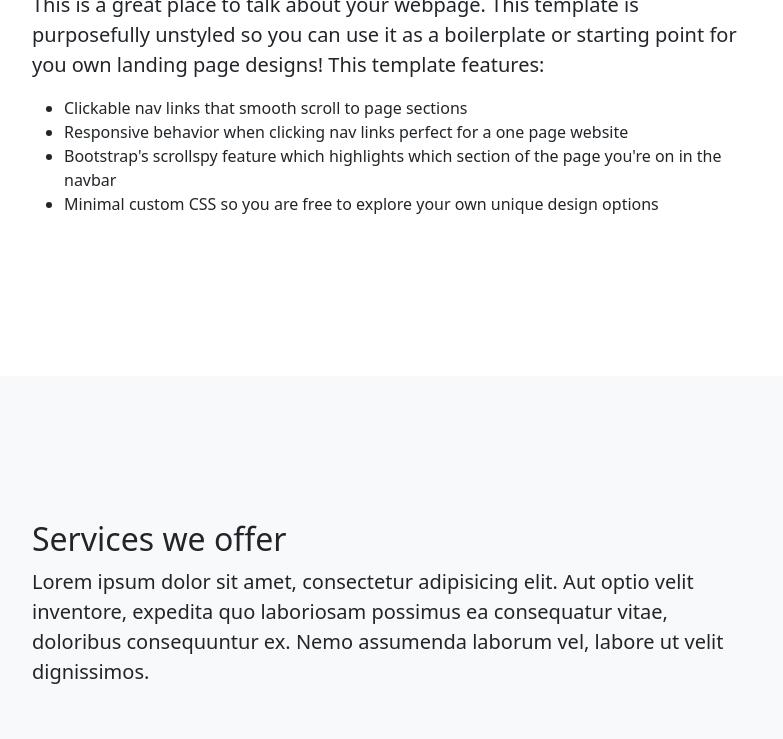
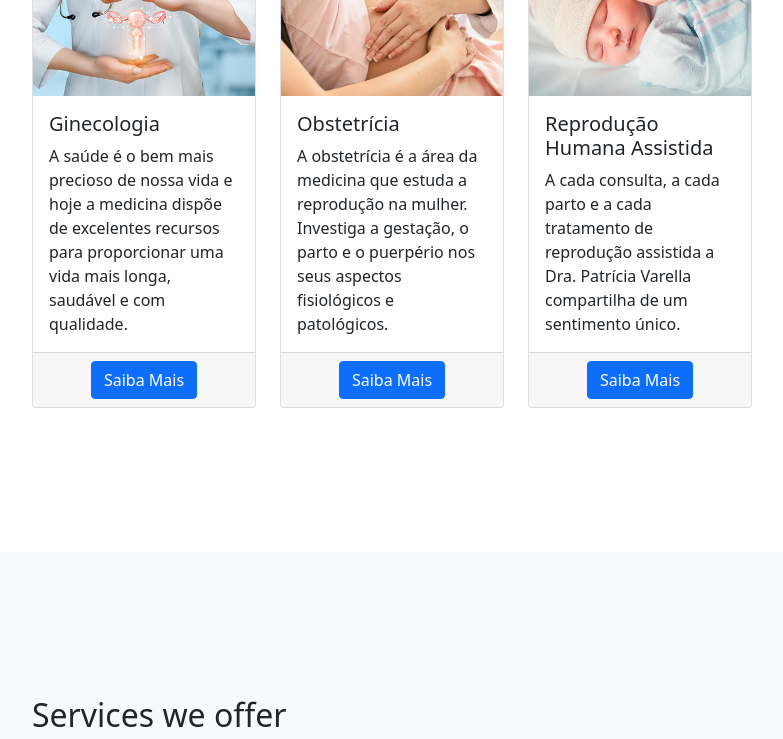
Before and after one commit to raulfmiranda/raulfmiranda.github.io, a plain HTML site: page index.html in a window 1280 px wide. Shown: the part 600-1339 px from the top of the page, without its empty margins (248-1031 px from the left). Drawn offline with nearby package versions, Linux system fonts and the light colour scheme.

Commit message:
novos cards com serviços

```diff
--- a/css/header.css
+++ b/css/header.css
@@ -8,7 +8,7 @@ header {
 }
 
 .carousel-caption {
-    padding-bottom: 6rem;
+    padding-bottom: 3rem;
 }
 
 @media only screen and (min-width: 769px) {
--- a/index.html
+++ b/index.html
@@ -1,6 +1,7 @@
 <!DOCTYPE html>
 <!-- https://drapatriciavarella.com.br/ -->
 <html lang="en">
+
 <head>
     <meta charset="utf-8" />
     <meta name="viewport" content="width=device-width, initial-scale=1, shrink-to-fit=no" />
@@ -12,11 +13,12 @@
     <link href="css/styles.css" rel="stylesheet" />
     <link href="css/header.css" rel="stylesheet" />
 </head>
+
 <body id="page-top">
     <!-- Navigation-->
     <nav class="navbar navbar-expand-lg navbar-dark bg-dark fixed-top" id="mainNav">
         <div class="container px-4">
-            <a class="navbar-brand" href="#page-top">Dra. Clara Maria C. de Carvalho</a>
+            <a class="navbar-brand" href="#page-top">Dra. Clara Maria</a>
             <button class="navbar-toggler" type="button" data-bs-toggle="collapse" data-bs-target="#navbarResponsive"
                 aria-controls="navbarResponsive" aria-expanded="false" aria-label="Toggle navigation"><span
                     class="navbar-toggler-icon"></span></button>
@@ -40,14 +42,23 @@
             </div>
             <div class="carousel-inner">
                 <div class="carousel-item active">
-                    <img src="assets/barriga-gravida.jpg" class="d-block w-100 carousel-img-background" alt="Barriga de Mulher Grávida">
+                    <img src="assets/barriga-gravida.jpg" class="d-block w-100 carousel-img-background"
+                        alt="Barriga de Mulher Grávida">
                     <div class="carousel-caption">
                         <h2>CLÍNICA GINECOLÓGICA E DE OBSTETRÍCIA</h2>
                         <button type="button" class="btn btn-primary">AGENDE AGORA A SUA TELECONSULTA</button>
                     </div>
                 </div>
                 <div class="carousel-item">
-                    <img src="assets/barriga-gravida.jpg" class="d-block w-100 carousel-img-background" alt="Barriga de Mulher Grávida">
+                    <img src="assets/barriga-gravida.jpg" class="d-block w-100 carousel-img-background"
+                        alt="Barriga de Mulher Grávida">
+                    <div class="carousel-caption">
+                        <h2>SEJA BEM VINDA</h2>
+                        <p>Minha missão é proporcionar avaliação, seguimento e conduta em ginecologia, obstetrícia e
+                            Reprodução Humana Assistida pautada no conhecimento científico atualizado, na experiência
+                            clínica adquirida e renovada. É através do tratamento eficaz, diferenciado, individualizado
+                            e humanizado das pacientes que eu me realizo.</p>
+                    </div>
                 </div>
             </div>
             <button class="carousel-control-prev" type="button" data-bs-target="#carouselExampleIndicators"
@@ -67,17 +78,49 @@
         <div class="container px-4">
             <div class="row gx-4 justify-content-center">
                 <div class="col-lg-8">
-                    <h2>About this page</h2>
-                    <p class="lead">This is a great place to talk about your webpage. This template is purposefully
-                        unstyled so you can use it as a boilerplate or starting point for you own landing page designs!
-                        This template features:</p>
-                    <ul>
-                        <li>Clickable nav links that smooth scroll to page sections</li>
-                        <li>Responsive behavior when clicking nav links perfect for a one page website</li>
-                        <li>Bootstrap's scrollspy feature which highlights which section of the page you're on in the
-                            navbar</li>
-                        <li>Minimal custom CSS so you are free to explore your own unique design options</li>
-                    </ul>
+                    <div class="row row-cols-1 row-cols-md-3 g-4">
+                        <div class="col">
+                            <div class="card h-100">
+                                <img src="assets/ginecologia.jpg" class="card-img-top" alt="...">
+                                <div class="card-body">
+                                    <h5 class="card-title">Ginecologia</h5>
+                                    <p class="card-text">A saúde é o bem mais precioso de nossa vida e hoje a medicina
+                                        dispõe de excelentes recursos para proporcionar uma vida mais longa, saudável e
+                                        com qualidade.</p>
+                                </div>
+                                <div class="card-footer text-center">
+                                    <button type="button" class="btn btn-primary">Saiba Mais</button>
+                                </div>
+                            </div>
+                        </div>
+                        <div class="col">
+                            <div class="card h-100">
+                                <img src="assets/obste.jpg" class="card-img-top" alt="...">
+                                <div class="card-body">
+                                    <h5 class="card-title">Obstetrícia</h5>
+                                    <p class="card-text">A obstetrícia é a área da medicina que estuda a reprodução na
+                                        mulher. Investiga a gestação, o parto e o puerpério nos seus aspectos
+                                        fisiológicos e patológicos.</p>
+                                </div>
+                                <div class="card-footer text-center">
+                                    <button type="button" class="btn btn-primary">Saiba Mais</button>
+                                </div>
+                            </div>
+                        </div>
+                        <div class="col">
+                            <div class="card h-100">
+                                <img src="assets/reproducao.jpg" class="card-img-top" alt="...">
+                                <div class="card-body">
+                                    <h5 class="card-title">Reprodução Humana Assistida</h5>
+                                    <p class="card-text">A cada consulta, a cada parto e a cada tratamento de reprodução
+                                        assistida a Dra. Patrícia Varella compartilha de um sentimento único.</p>
+                                </div>
+                                <div class="card-footer text-center">
+                                    <button type="button" class="btn btn-primary">Saiba Mais</button>
+                                </div>
+                            </div>
+                        </div>
+                    </div>
                 </div>
             </div>
         </div>
@@ -119,4 +162,5 @@
     <!-- Core theme JS-->
     <script src="js/scripts.js"></script>
 </body>
+
 </html>
```
Also changed, not shown: assets/ginecologia.jpg (added), assets/obste.jpg (added), assets/reproducao.jpg (added).
